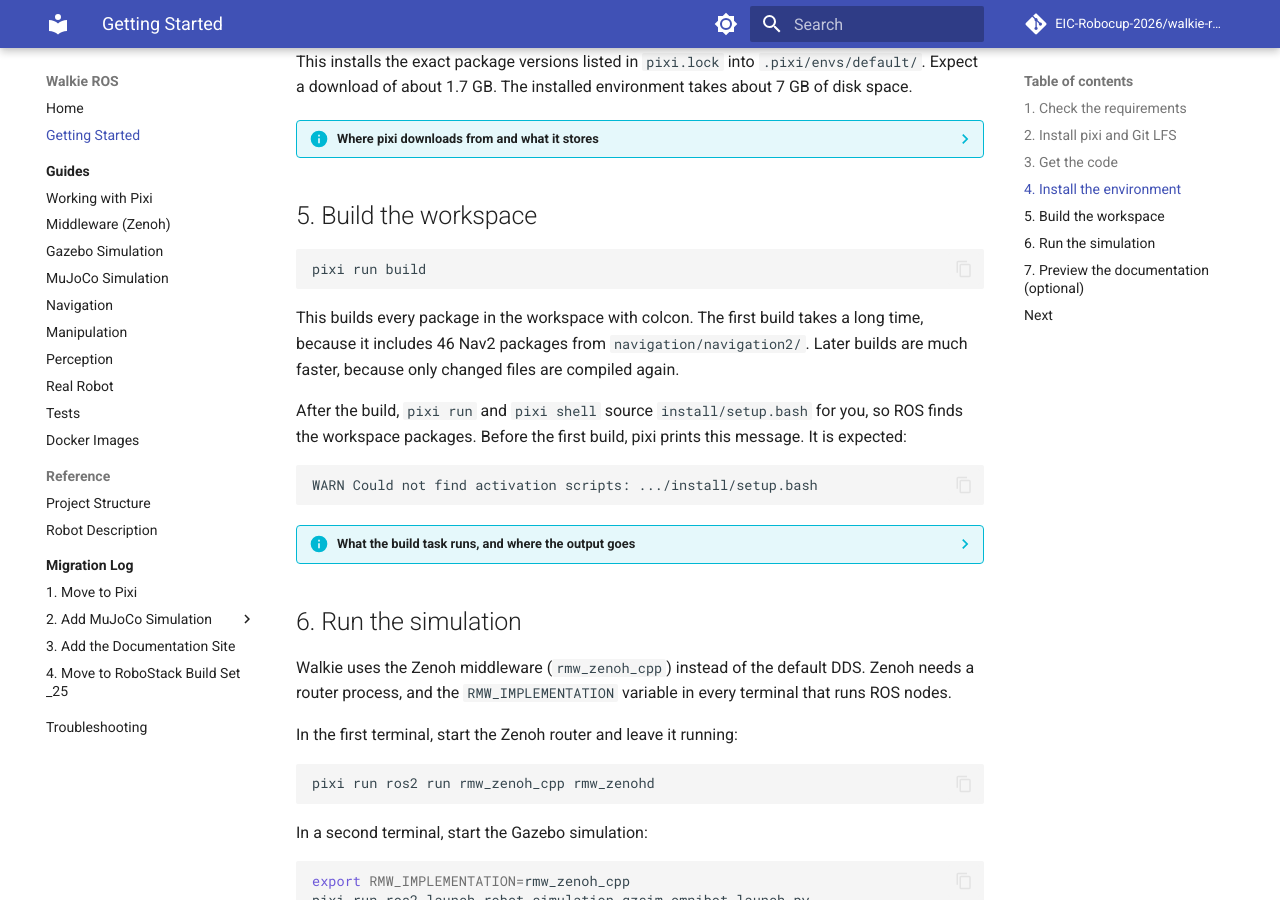
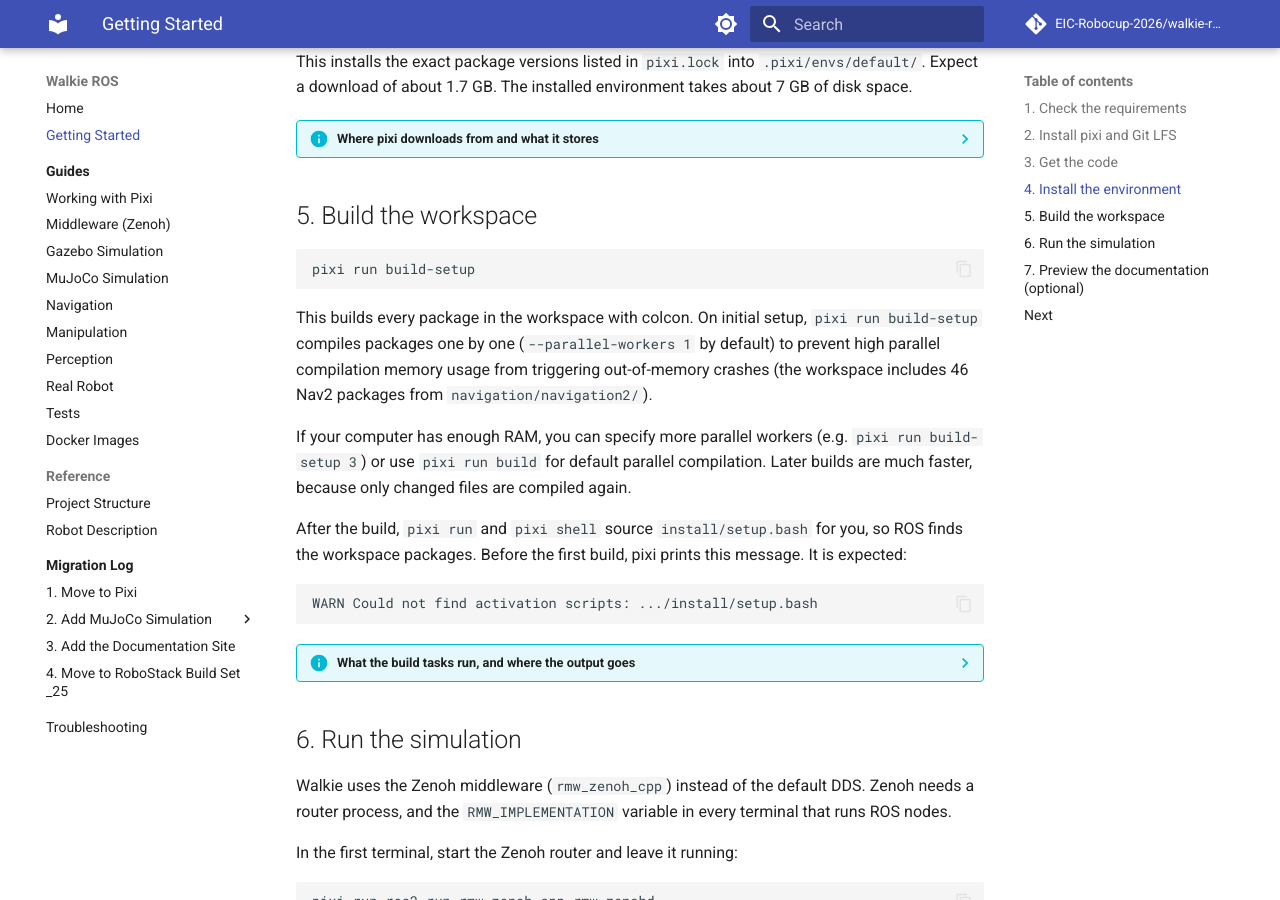
Before and after one commit to EIC-Robocup-2026/walkie-ros, an MkDocs documentation site: the page built from docs/getting-started.md, in a window 1280 px wide and 900 px high, scrolled down 2053 px. Built offline with MkDocs 1.6.1 and Material for MkDocs 9.7.7, drawn with Linux system fonts in a browser that asks for light colours; comment, search, counter and statistics services are not loaded.

Commit message:
docs: document build-setup task for sequential initial build

````diff
--- a/docs/getting-started.md
+++ b/docs/getting-started.md
@@ -116,13 +116,17 @@
 ## 5. Build the workspace
 
 ```bash
-pixi run build
+pixi run build-setup
 ```
 
-This builds every package in the workspace with colcon. The first build takes
-a long time, because it includes 46 Nav2 packages from
-`navigation/navigation2/`. Later builds are much faster, because only changed
-files are compiled again.
+This builds every package in the workspace with colcon. On initial setup,
+`pixi run build-setup` compiles packages one by one (`--parallel-workers 1` by default)
+to prevent high parallel compilation memory usage from triggering out-of-memory crashes
+(the workspace includes 46 Nav2 packages from `navigation/navigation2/`).
+
+If your computer has enough RAM, you can specify more parallel workers (e.g.
+`pixi run build-setup 3`) or use `pixi run build` for default parallel compilation.
+Later builds are much faster, because only changed files are compiled again.
 
 After the build, `pixi run` and `pixi shell` source `install/setup.bash` for
 you, so ROS finds the workspace packages. Before the first build, pixi prints
@@ -132,14 +136,15 @@
 WARN Could not find activation scripts: .../install/setup.bash
 ```
 
-??? info "What the build task runs, and where the output goes"
-    `build` is a pixi task. It runs two helper tasks first:
+??? info "What the build tasks run, and where the output goes"
+    `build-setup` and `build` are pixi tasks. They run two helper tasks first:
 
     | Task | What it does |
     | --- | --- |
     | `setup` | Adds a `libpthread.so` symlink that the conda compiler sysroot is missing. |
     | `import` | Runs `vcs import < walkie_external.repos`. This clones `hardware/lidar/laser_proc` and `tools/twist_stamper`, two source packages that are not installed from the pixi channels. |
-    | `build` | Runs `colcon build --symlink-install` against the pixi environment. |
+    | `build-setup` | Runs `colcon build --symlink-install --parallel-workers 1` (or custom workers, e.g. `pixi run build-setup 3`). |
+    | `build` | Runs `colcon build --symlink-install` against the pixi environment with default parallel workers. |
 
     `build/`, `install/`, and `log/` are created next to `pixi.toml` and are
     ignored by Git.
````
Also changed, not shown: CLAUDE.md (+1 -0 lines), README.md (+1 -1 lines), docs/guides/pixi.md (+6 -2 lines), docs/troubleshooting.md (+24 -1 lines).
